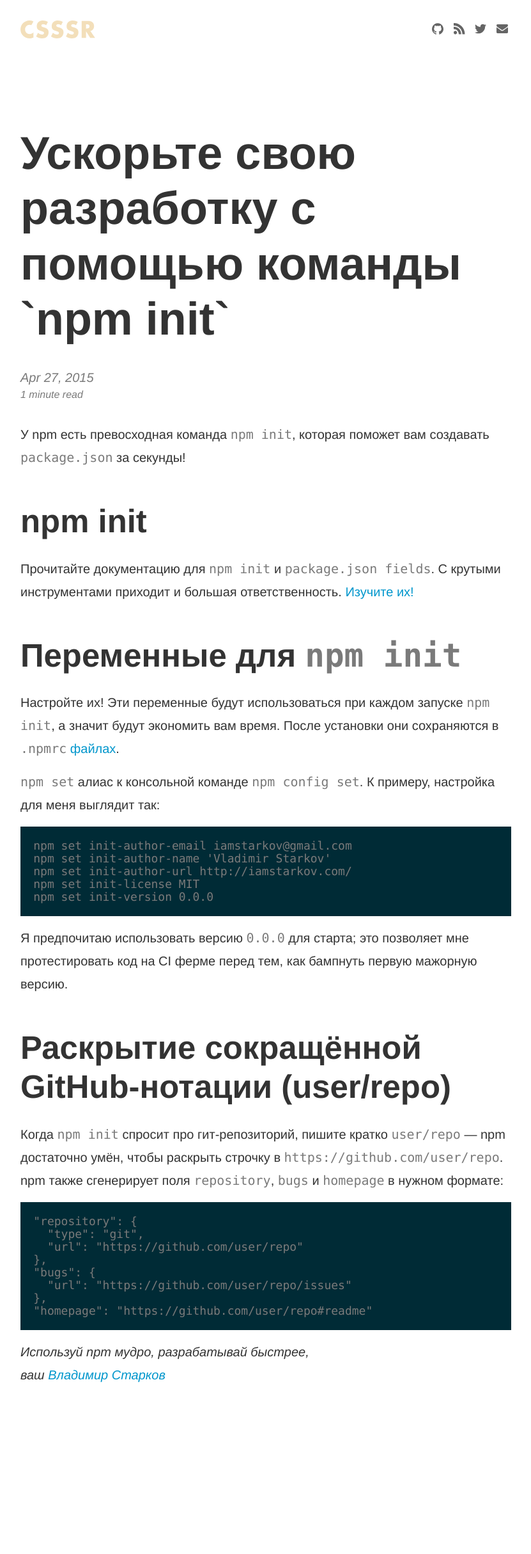
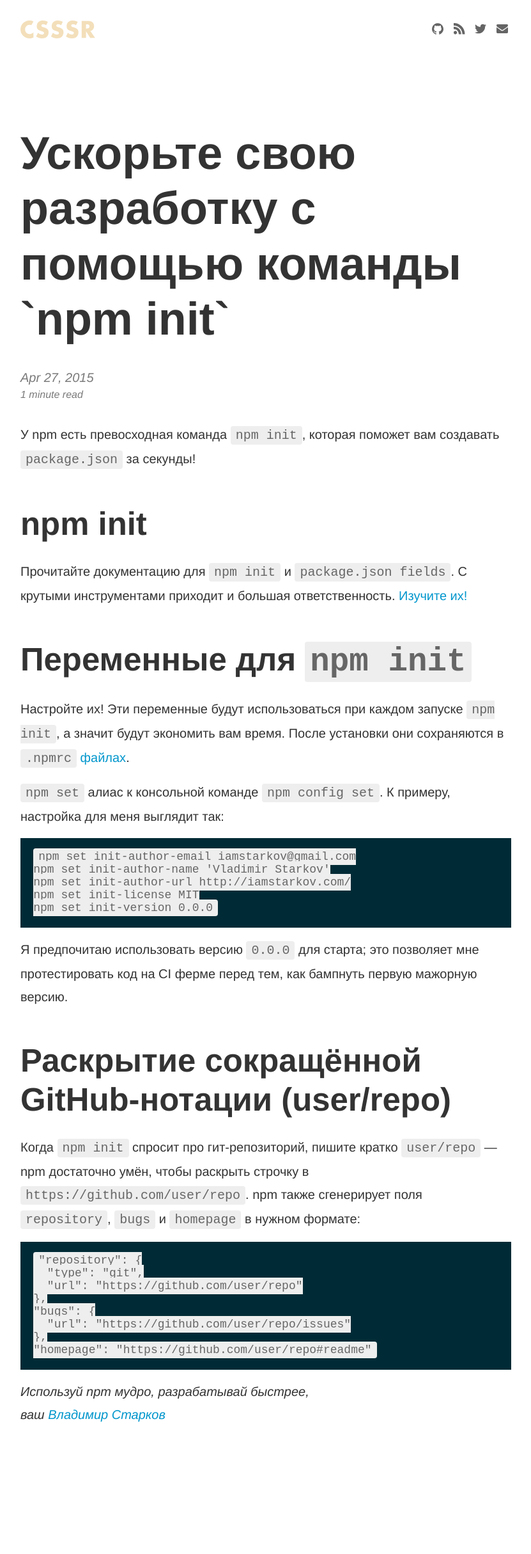
Before and after one commit to vislogurov/csssr.github.io, a Jekyll site: the page built from _posts/2015-04-21-npm-init.md, in a window 1280 px wide. Shown: the whole page at 64% size, without its empty margins (224-1055 px from the left). Built offline with Jekyll 4.4.1, drawn with Linux system fonts in a browser that asks for light colours; Markdown is read by kramdown in place of the engine named in the settings; before the commit the page ends 2367 px from its top, so only the background shows below that.

Commit message:
Update _main.scss

```diff
--- a/_sass/_main.scss
+++ b/_sass/_main.scss
@@ -266,11 +266,14 @@ abbr {
 }
 
 pre, code {
-  font-family: Menlo, Monaco, "Courier New", monospace
+  font-family: monospace;
 }
 
 code {
-  color: #7a7a7a;
+  padding: 3px 8px;
+  color: #666;
+	background-color: #eee;
+	border-radius: 4px;
 }
 
 pre {
```
